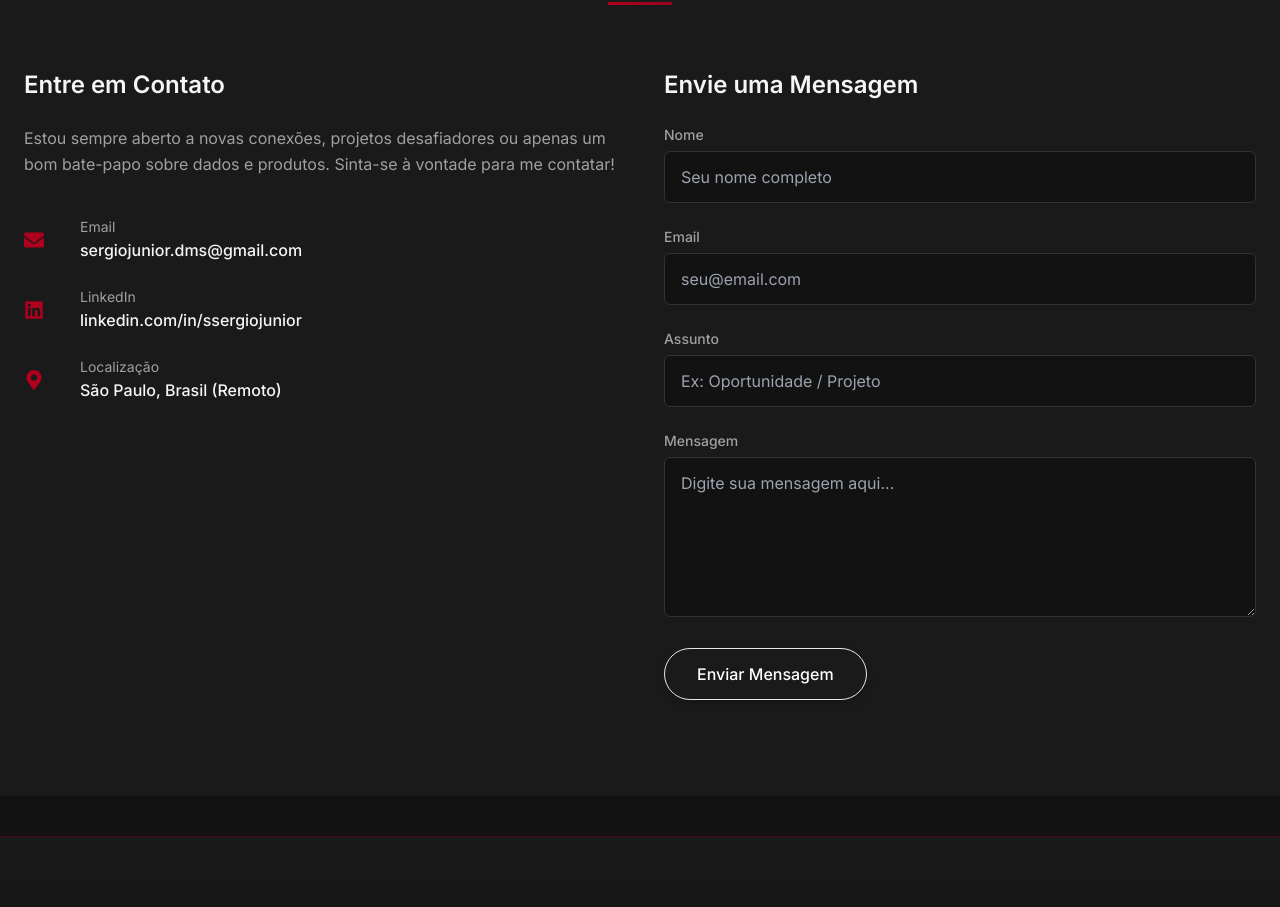
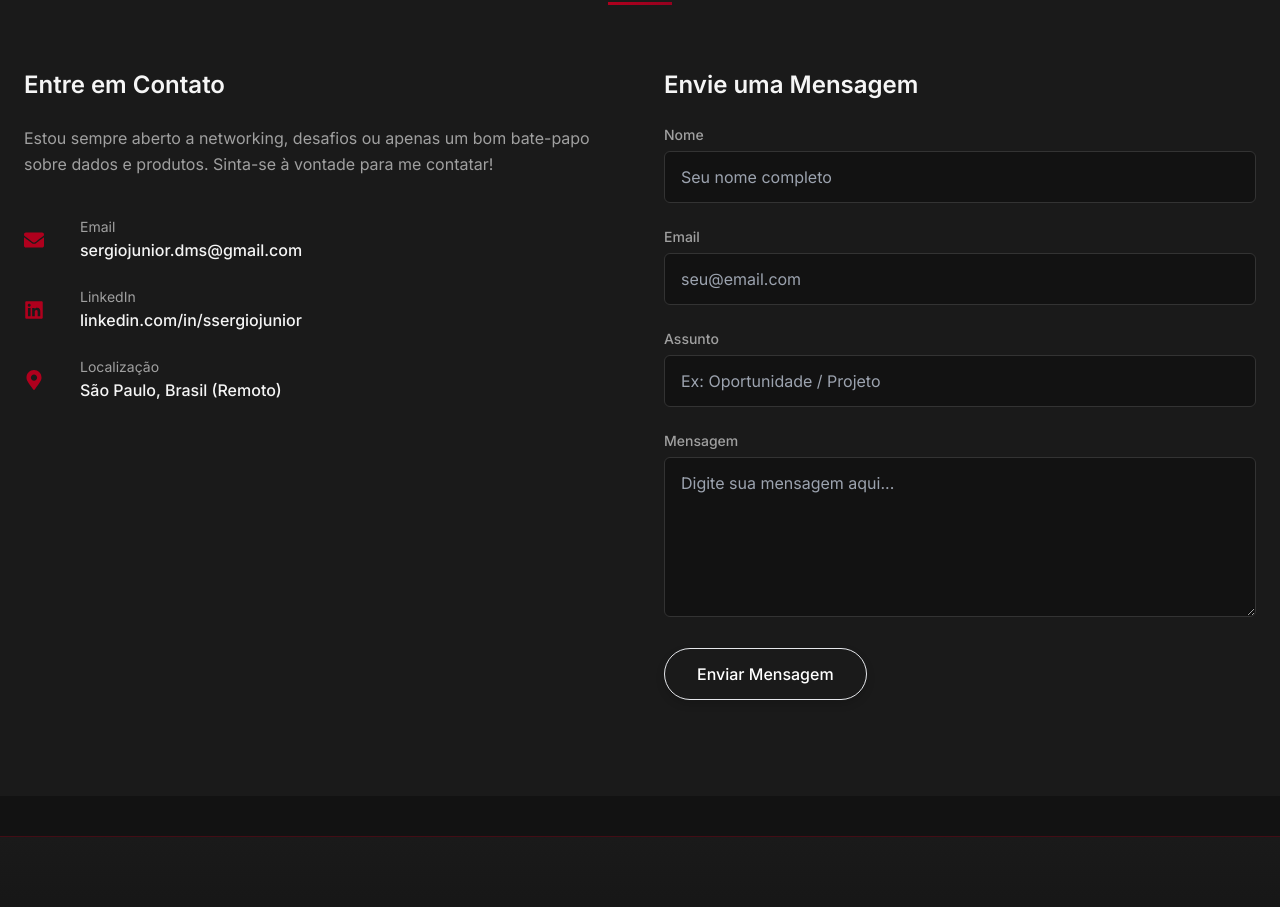
Before and after one commit to SergioJrdms/SjPortfolio, a React (Create React App) app: page / in a window 1280 px wide. Shown: the part 6360-7267 px from the top of the page. Built offline with nearby package versions, Linux system fonts and the light colour scheme.

Commit message:
Update Contact.jsx

```diff
--- a/src/components/Contact.jsx
+++ b/src/components/Contact.jsx
@@ -71,7 +71,7 @@ function Contact() {
           <div className="contact-info animate-on-scroll slide-in-left delay-2 md:text-left text-center">
             <h3 className="mb-6 text-2xl font-semibold">Entre em Contato</h3>
             <p className="mb-10 leading-relaxed text-text-secondary">
-              Estou sempre aberto a novas conexões, projetos desafiadores ou apenas um bom bate-papo
+              Estou sempre aberto a networking, desafios ou apenas um bom bate-papo
               sobre dados e produtos. Sinta-se à vontade para me contatar!
             </p>
              <ContactItem icon={<FaEnvelope />} label="Email" value="sergiojunior.dms@gmail.com" link="mailto:sergiojunior.dms@gmail.com" />
```
